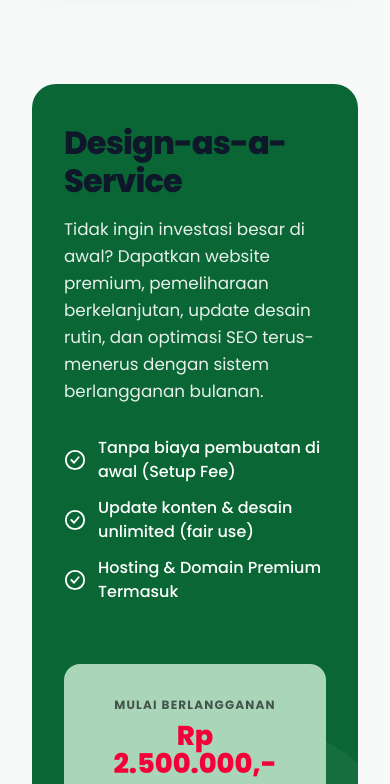
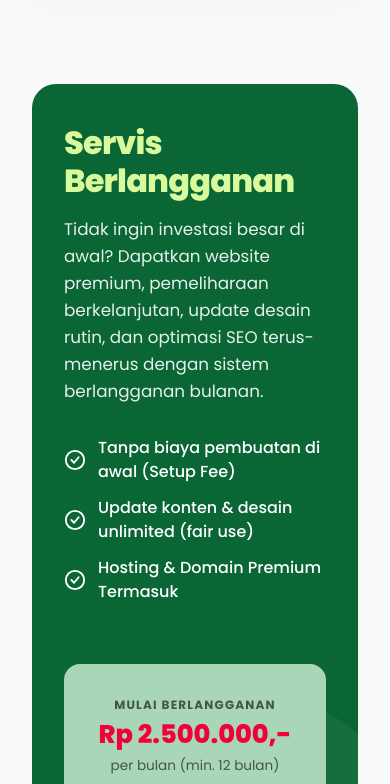
Before and after one commit to Rindra-Aniko/rindra.com, a Next.js app: page /paket in a window 390 px wide. Shown: the part 2680-3464 px from the top of the page. Built offline with nearby package versions, Linux system fonts and the light colour scheme.

Commit message:
perbaiki Daas Service

```diff
--- a/app/paket/page.jsx
+++ b/app/paket/page.jsx
@@ -124,7 +124,7 @@ export default function PaketPage() {
         <AnimatedSection id="daas-banner" delay={0.3}>
           <div className={styles.daasBanner}>
             <div className={styles.daasLeft}>
-              <h2 className={styles.daasTitle}>Design-as-a-Service</h2>
+              <h2 className={styles.daasTitle}>Servis Berlangganan</h2>
               <p className={styles.daasDesc}>
                 Tidak ingin investasi besar di awal? Dapatkan website premium, pemeliharaan berkelanjutan, update desain rutin, dan optimasi SEO terus-menerus dengan sistem berlangganan bulanan.
               </p>
--- a/app/paket/paket.module.css
+++ b/app/paket/paket.module.css
@@ -275,6 +275,7 @@
   font-weight: 800;
   margin-bottom: var(--space-4);
   letter-spacing: var(--tracking-tight);
+  color:var(--color-text-yellow);
 }
 
 .daasDesc {
@@ -389,6 +390,6 @@
 
 @media (max-width: 768px) {
   .daasPrice {
-    font-size: 1.7rem;/* Change price color to match the theme */
+    font-size: 1.6rem;/* Change price color to match the theme */
   }
 }
```
